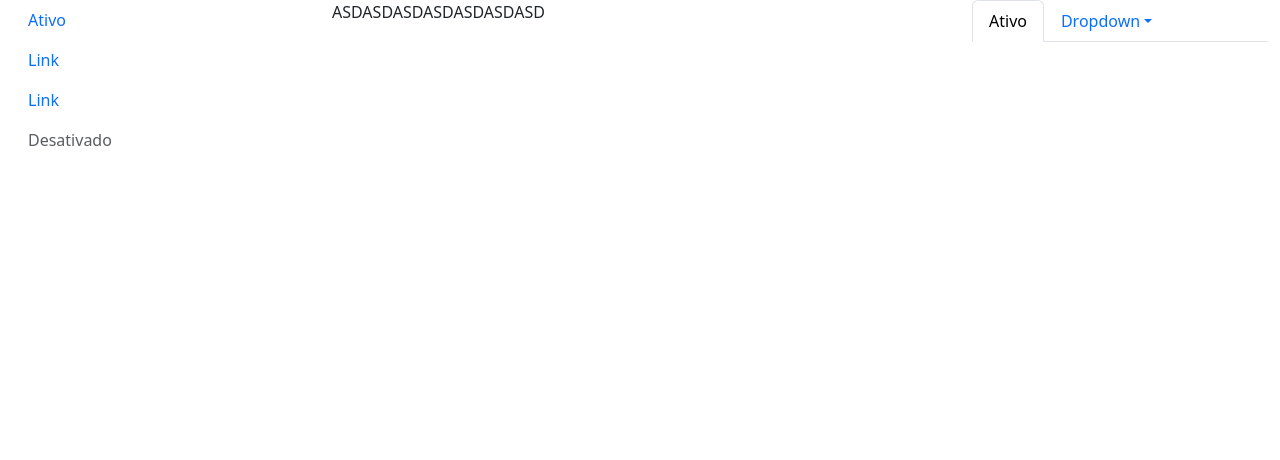
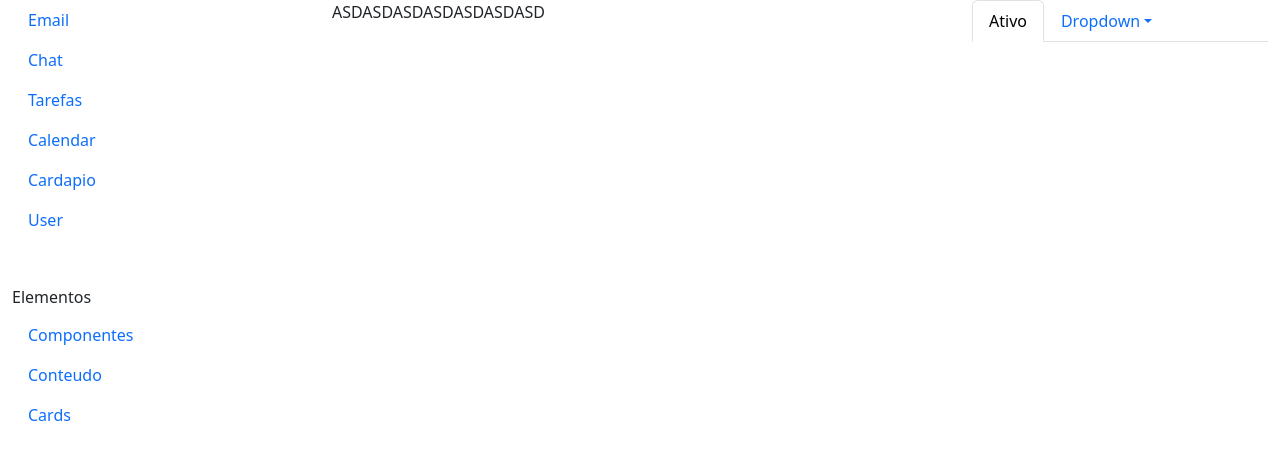
Before and after one commit to estudoalexandre/Praticas, a website: page views/dashboard/dashboard.html in a window 1280 px wide. Drawn offline with Linux system fonts and the light colour scheme; files that its build step writes are made by us from their sources.

Commit message:
Crescendo nav

```diff
--- a/views/dashboard/dashboard.html
+++ b/views/dashboard/dashboard.html
@@ -5,6 +5,7 @@
     <meta charset="UTF-8">
     <meta name="viewport" content="width=device-width, initial-scale=1.0">
     <link rel="stylesheet" href="../css/bootstrap.css">
+    <link rel="stylesheet" href="../css/style.css">
     <title>Document</title>
 </head>
 
@@ -15,27 +16,43 @@
             <nav class="col-3">
                 <ul class="nav flex-column">
                     <li class="nav-item">
-                        <a class="nav-link active" href="#">Ativo</a>
+                        <a class="nav-link active" href="#">Email</a>
                     </li>
                     <li class="nav-item">
-                        <a class="nav-link" href="#">Link</a>
+                        <a class="nav-link" href="#">Chat</a>
                     </li>
                     <li class="nav-item">
-                        <a class="nav-link" href="#">Link</a>
+                        <a class="nav-link" href="#">Tarefas</a>
                     </li>
                     <li class="nav-item">
-                        <a class="nav-link disabled" href="#">Desativado</a>
+                        <a class="nav-link active" href="#">Calendar</a>
                     </li>
+                    <li class="nav-item">
+                        <a class="nav-link" href="#">Cardapio</a>
+                    </li>
+                    <li class="nav-item">
+                        <a class="nav-link" href="#">User</a>
+                    </li><br><br>
+                    <ul class="nav flex-column">
+                        <h6 class="nav-header">Elementos</h6>
+                        <li class="nav-item">
+                            <a class="nav-link active" href="#">Componentes</a>
+                        </li>
+                        <li class="nav-item">
+                            <a class="nav-link" href="#">Conteudo</a>
+                        </li>
+                        <li class="nav-item">
+                            <a class="nav-link" href="#">Cards</a>
+                        </li>
+                    </ul>
                 </ul>
             </nav>
 
 
-            <!-- Conteúdo no Meio -->
             <div class="col-6">
                 <p>ASDASDASDASDASDASDASD</p>
             </div>
 
-            <!-- Menu de Navegação à Direita -->
             <nav class="col-3">
                 <ul class="nav nav-tabs">
                     <li class="nav-item">
```
